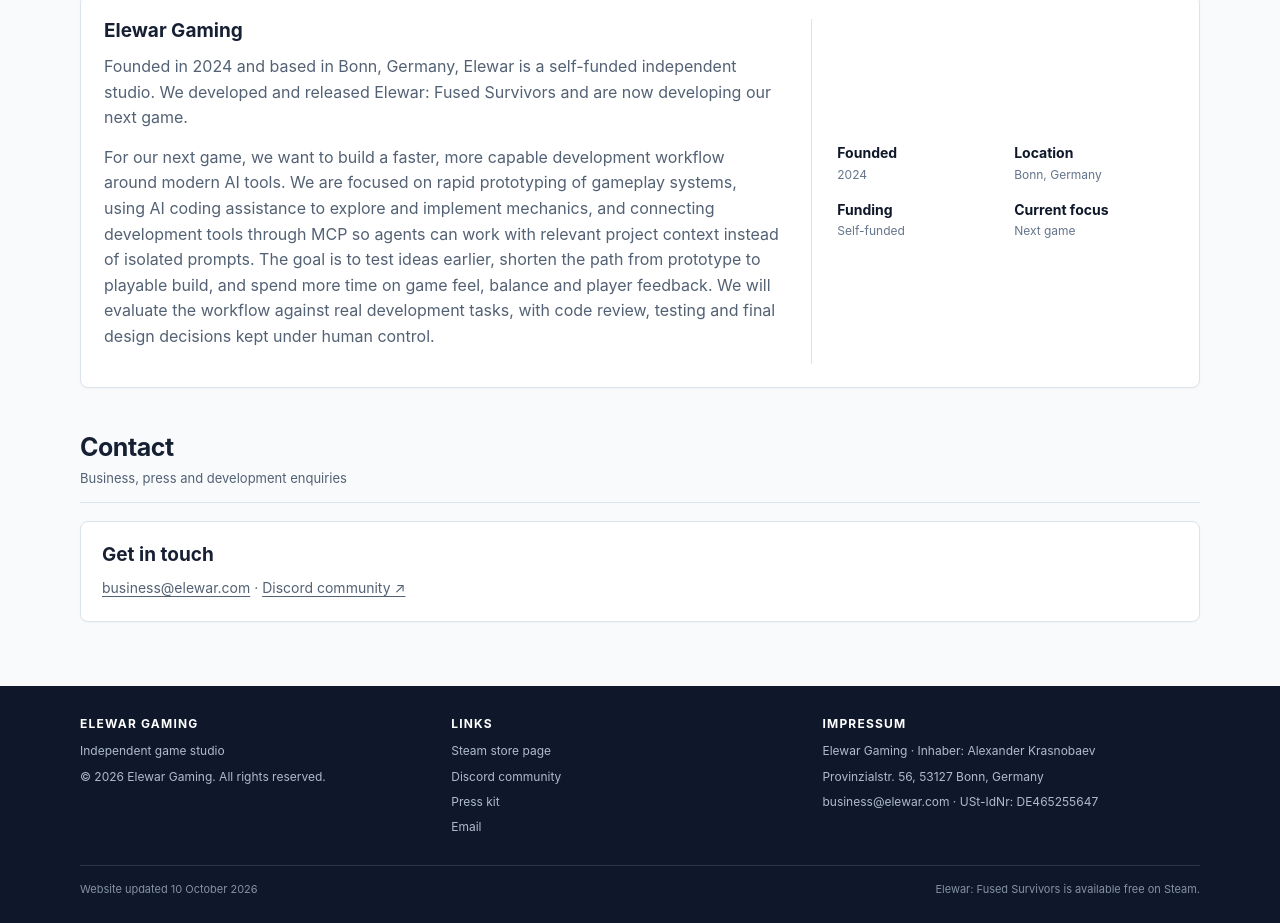
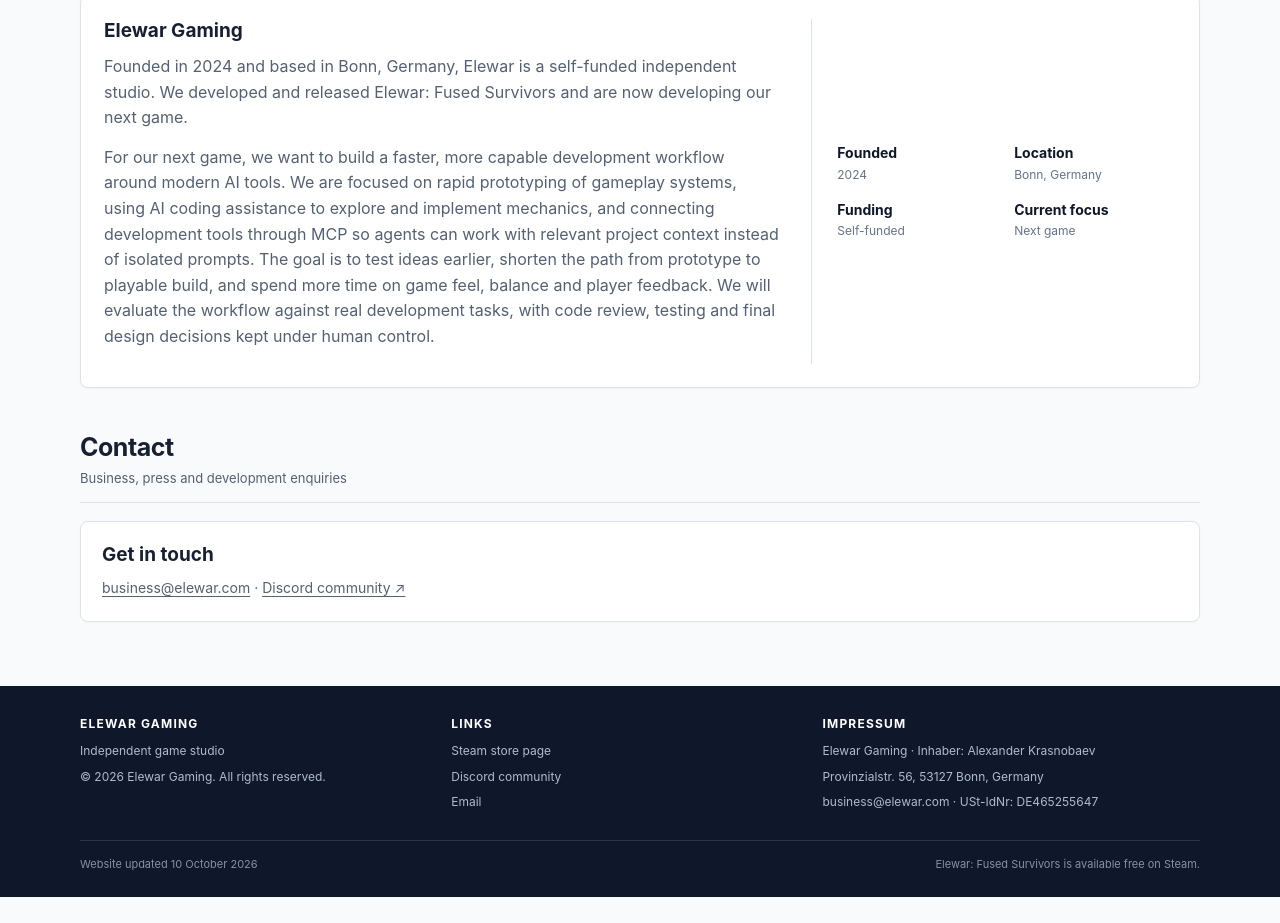
Before and after one commit to AL3xMK/Elewar_Presskit, a plain HTML site: page index.html in a window 1280 px wide. Shown: the part 1806-2729 px from the top of the page. After the commit the page ends 2703 px from the top, so only its background shows below. Drawn offline with Linux system fonts and the light colour scheme.

Commit message:
Update index.html

```diff
--- a/index.html
+++ b/index.html
@@ -757,7 +757,6 @@
                     <p><a href="https://store.steampowered.com/app/2489560/Elewar_Fused_Survivors/" target="_blank"
                             rel="noopener">Steam store page</a></p>
                     <p><a href="https://discord.gg/pFNNXAawXN" target="_blank" rel="noopener">Discord community</a></p>
-                    <p><a href="product/">Press kit</a></p>
                     <p><a href="mailto:business@elewar.com">Email</a></p>
                 </div>
                 <div>
```
